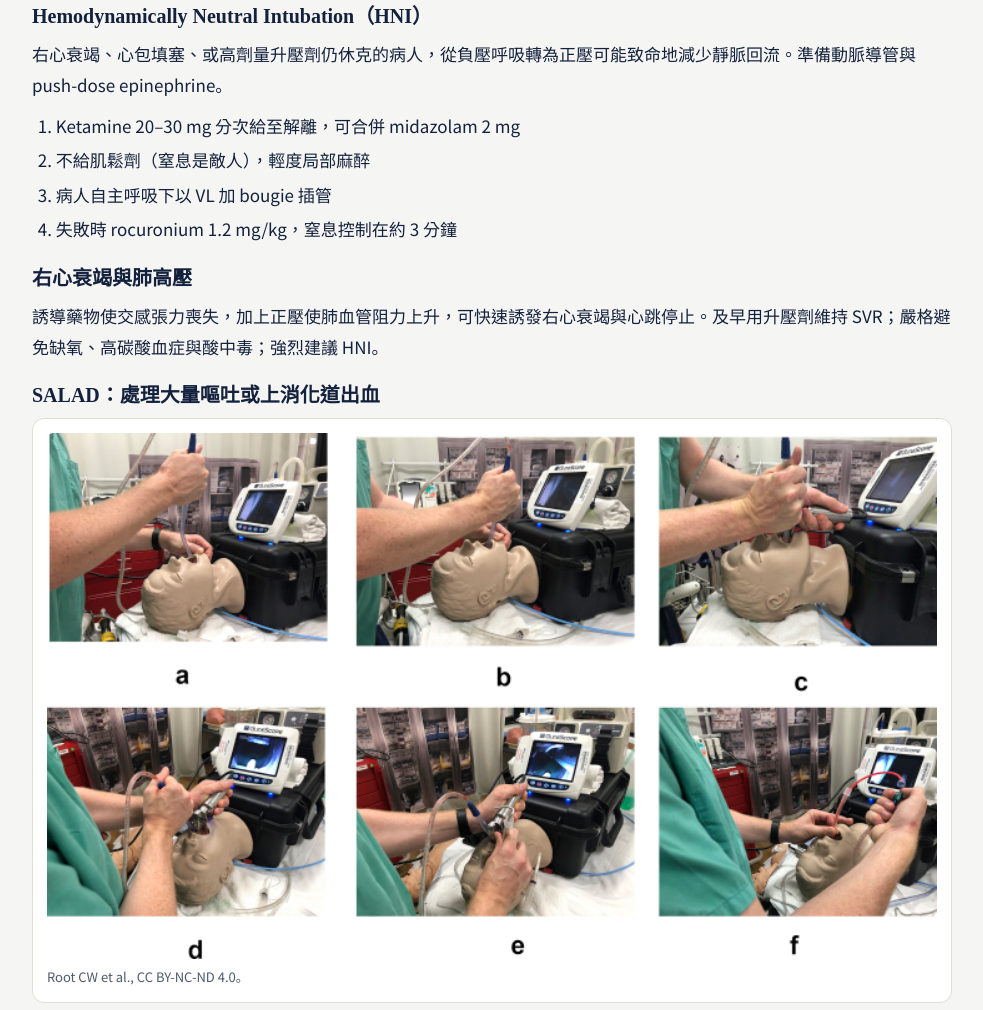
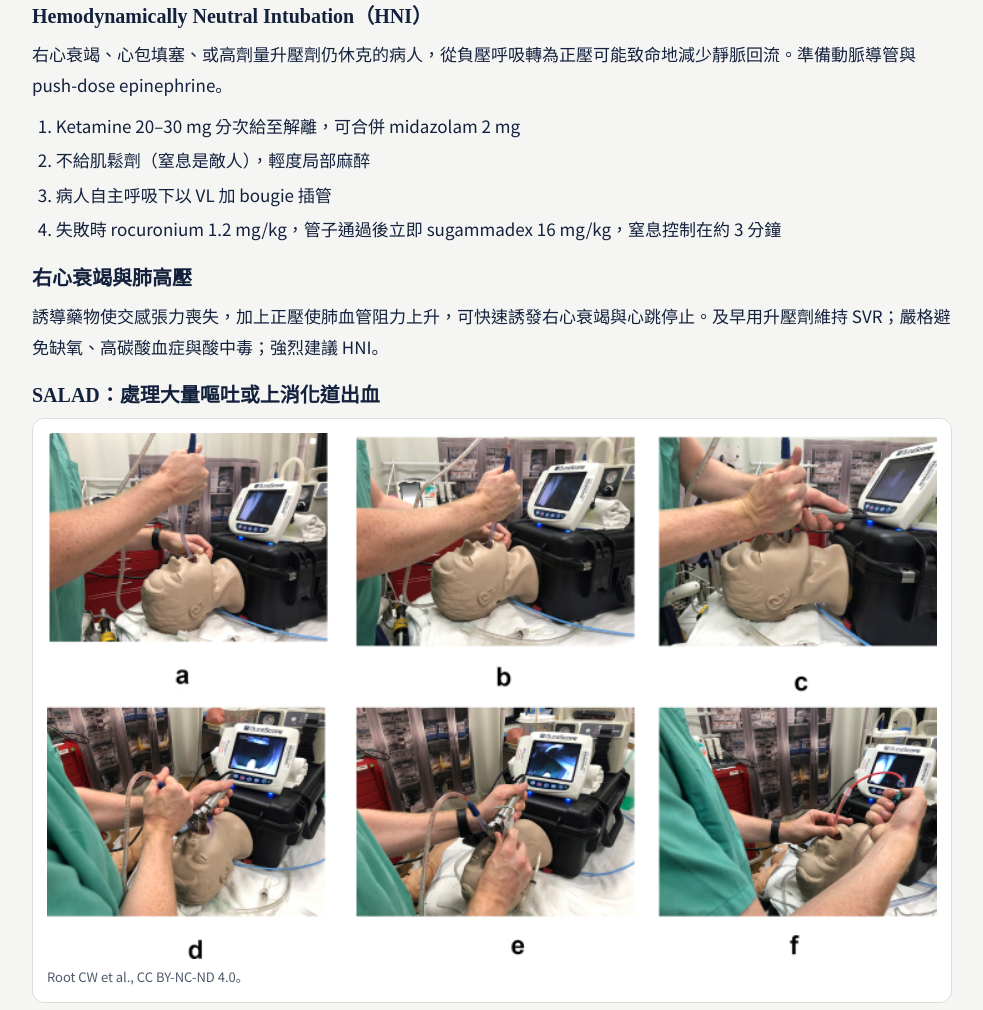
Before and after one commit to weizhen123474-cmyk/airway-management, a plain HTML site: page index.html in a window 1280 px wide. Shown: the part 7566-8576 px from the top of the page, without its empty margins (148-1131 px from the left). Drawn offline with Linux system fonts and the light colour scheme.

Commit message:
Restore sugammadex in HNI step 4
Co-Authored-By: Claude Opus 5.5 <noreply@anthropic.com>

```diff
--- a/index.html
+++ b/index.html
@@ -298,7 +298,7 @@ footer{font-size:14px;color:var(--muted);border-top:1px solid var(--line);paddin
       <li>Ketamine 20–30 mg 分次給至解離，可合併 midazolam 2 mg</li>
       <li>不給肌鬆劑（窒息是敵人），輕度局部麻醉</li>
       <li>病人自主呼吸下以 VL 加 bougie 插管</li>
-      <li>失敗時 rocuronium 1.2 mg/kg，窒息控制在約 3 分鐘</li>
+      <li>失敗時 rocuronium 1.2 mg/kg，管子通過後立即 sugammadex 16 mg/kg，窒息控制在約 3 分鐘</li>
     </ol>
   </div>
   <div class="block">
```
